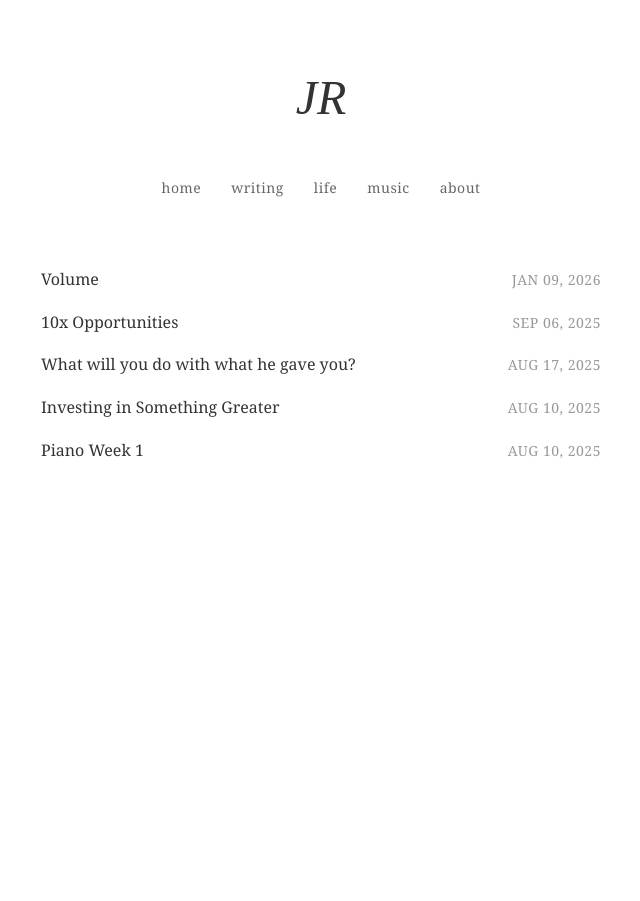
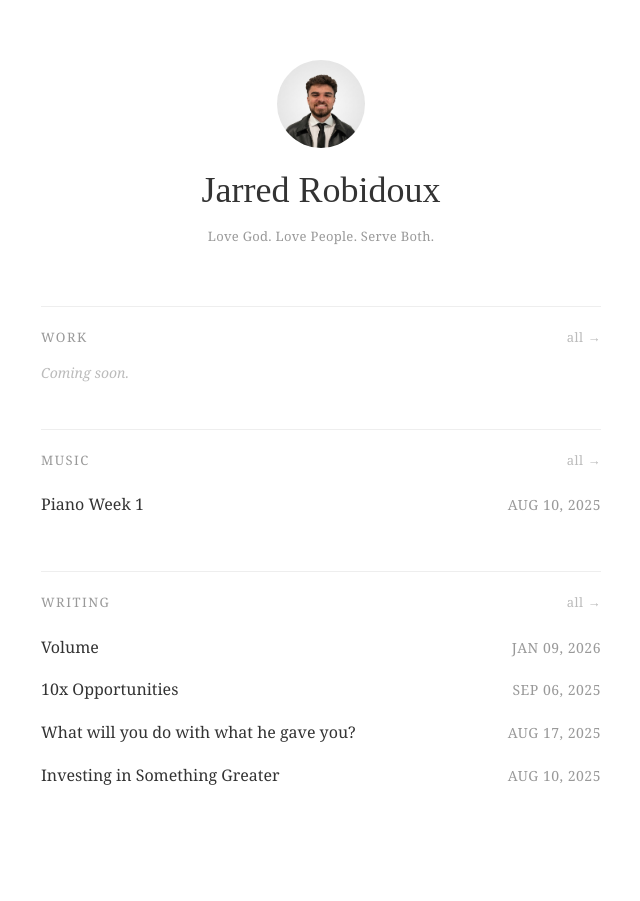
Before and after one commit to JarredR092699/robidouxjarred01.github.io, a Jekyll site: the page built from index.html, in a window 1280 px wide. Shown: the whole page, without its empty margins (319-959 px from the left). Built offline with Jekyll 4.4.1, drawn with Linux system fonts in a browser that asks for light colours; some web fonts are replaced.

Commit message:
Homepage one-sheeter redesign with profile header
- Replace JR signature with circular headshot, cursive name, and tagline
- Redesign homepage as one-sheeter with work, music, writing sections
- Hide nav on homepage; add work and life to nav on other pages
- Add work.html page; add life callout to about page
- Remove about section from homepage

Co-Authored-By: Claude Sonnet 4.6 <noreply@anthropic.com>

```diff
--- a/_layouts/default.html
+++ b/_layouts/default.html
@@ -11,16 +11,22 @@
     </head>
 <body>
     <header class="signature">
-        <h1><a href="{{ '/' | relative_url }}">{{ site.signature | default: "JR" }}</a></h1>
+        <a href="{{ '/' | relative_url }}" class="header-home-link">
+            <img src="{{ '/assets/images/headshot1.jpeg' | relative_url }}" alt="Jarred Robidoux" class="header-photo">
+            <h1 class="header-name">Jarred Robidoux</h1>
+            <!-- ✏️ Edit your tagline on the line below -->
+            <p class="header-tagline">Love God. Love People. Serve Both.</p>
+        </a>
+        {% unless page.url == '/' %}
         <nav class="navigation">
             <div class="nav-items">
-                <a href="{{ '/' | relative_url }}">home</a>
                 <a href="{{ '/writing' | relative_url}}">writing</a>
+                <a href="{{ '/work' | relative_url}}">work</a>
                 <a href="{{ '/life' | relative_url}}">life</a>
                 <a href="{{ '/music' | relative_url}}">music</a>
-                <a href="{{ '/about' | relative_url }}">about</a>
             </div>
         </nav>
+        {% endunless %}
     </header>
 
     <main>
--- a/assets/css/style.css
+++ b/assets/css/style.css
@@ -20,22 +20,41 @@ body {
     margin-bottom: 60px;
 }
 
-.signature h1 {
-    font-family: 'Hurricane', 'cursive';
-    font-size: 48px;
-    font-weight: normal;
-    font-style: italic;
-    color: #333;
-    margin-bottom: 40px;
+.header-home-link {
+    display: block;
+    text-decoration: none;
+    color: inherit;
+    margin-bottom: 24px;
 }
 
-.signature h1 a {
-    color: #333;
-    text-decoration: none;
+.header-photo {
+    width: 88px;
+    height: 88px;
+    border-radius: 50%;
+    object-fit: cover;
+    object-position: center top;
+    display: block;
+    margin: 0 auto 14px;
 }
 
-.signature h1 a:hover {
+.header-name {
+    font-family: 'Hurricane', cursive;
+    font-size: 36px;
+    font-weight: normal;
+    color: #333;
+    margin-bottom: 6px;
+    transition: color 0.3s ease;
+}
+
+.header-home-link:hover .header-name {
     color: #666;
+}
+
+.header-tagline {
+    font-size: 13px;
+    color: #999;
+    letter-spacing: 0.3px;
+    margin: 0;
 }
 
 .navigation {
@@ -228,6 +247,80 @@ body {
     font-style: italic;
 }
 
+/* Home one-sheeter */
+.home-intro {
+    margin-bottom: 48px;
+    color: #666;
+    font-size: 15px;
+}
+
+.home-section {
+    margin-bottom: 44px;
+    padding-top: 20px;
+    border-top: 1px solid #eee;
+}
+
+.home-section-header {
+    display: flex;
+    justify-content: space-between;
+    align-items: baseline;
+    margin-bottom: 14px;
+}
+
+.home-section-title {
+    font-family: 'Georgia', serif;
+    font-size: 13px;
+    font-weight: normal;
+    font-style: normal;
+    letter-spacing: 1.5px;
+    text-transform: uppercase;
+    color: #999;
+    margin: 0;
+}
+
+.home-section-title a {
+    color: #999;
+    text-decoration: none;
+    transition: color 0.3s ease;
+}
+
+.home-section-title a:hover {
+    color: #333;
+}
+
+.home-section-more {
+    color: #bbb;
+    text-decoration: none;
+    font-size: 13px;
+    letter-spacing: 0.5px;
+    transition: color 0.3s ease;
+}
+
+.home-section-more:hover {
+    color: #333;
+}
+
+.home-section-empty {
+    color: #bbb;
+    font-size: 14px;
+    font-style: italic;
+}
+
+.home-section-bio {
+    color: #555;
+    font-size: 15px;
+    line-height: 1.7;
+}
+
+.home-section-bio a {
+    color: #666;
+    text-decoration: none;
+}
+
+.home-section-bio a:hover {
+    color: #333;
+}
+
 /* Responsive design */
 @media (max-width: 600px) {
     body {
--- a/index.html
+++ b/index.html
@@ -3,10 +3,15 @@ layout: default
 title: Jarred Robidoux
 ---
 
-{% if site.posts.size > 0 %}
-<section class="content-section">
+<section class="home-section">
+  <div class="home-section-header">
+    <h2 class="home-section-title"><a href="{{ '/work' | relative_url }}">work</a></h2>
+    <a class="home-section-more" href="{{ '/work' | relative_url }}">all →</a>
+  </div>
+  {% assign work_posts = site.posts | where: "categories", "work" | limit: 3 %}
+  {% if work_posts.size > 0 %}
     <ul class="post-list">
-    {% for post in site.posts %}
+      {% for post in work_posts %}
         <li class="post-item">
           <div class="post-title">
             <a href="{{ post.url | relative_url }}">{{ post.title }}</a>
@@ -15,9 +20,49 @@ title: Jarred Robidoux
         </li>
       {% endfor %}
     </ul>
+  {% else %}
+    <p class="home-section-empty">Coming soon.</p>
+  {% endif %}
 </section>
+
+<section class="home-section">
+  <div class="home-section-header">
+    <h2 class="home-section-title"><a href="{{ '/music' | relative_url }}">music</a></h2>
+    <a class="home-section-more" href="{{ '/music' | relative_url }}">all →</a>
+  </div>
+  {% assign music_posts = site.posts | where: "categories", "music" | limit: 3 %}
+  {% if music_posts.size > 0 %}
+    <ul class="post-list">
+      {% for post in music_posts %}
+        <li class="post-item">
+          <div class="post-title">
+            <a href="{{ post.url | relative_url }}">{{ post.title }}</a>
+          </div>
+          <div class="post-date">{{ post.date | date: "%b %d, %Y" | upcase }}</div>
+        </li>
+      {% endfor %}
+    </ul>
   {% else %}
-<section class="content-section">
-  <p></p>
+    <p class="home-section-empty">Coming soon.</p>
+  {% endif %}
 </section>
+
+<section class="home-section">
+  <div class="home-section-header">
+    <h2 class="home-section-title"><a href="{{ '/writing' | relative_url }}">writing</a></h2>
+    <a class="home-section-more" href="{{ '/writing' | relative_url }}">all →</a>
+  </div>
+  {% assign writing_posts = site.posts | where: "categories", "writing" | limit: 3 %}
+  {% if writing_posts.size > 0 %}
+    <ul class="post-list">
+      {% for post in writing_posts %}
+        <li class="post-item">
+          <div class="post-title">
+            <a href="{{ post.url | relative_url }}">{{ post.title }}</a>
+          </div>
+          <div class="post-date">{{ post.date | date: "%b %d, %Y" | upcase }}</div>
+        </li>
+      {% endfor %}
+    </ul>
   {% endif %}
+</section>
```
Also changed, not shown: about.html (+3 -5 lines), work.html (added, +23 -0 lines), assets/images/headshot1.jpeg (added). Lines whose indentation alone changed are shown as unchanged.
